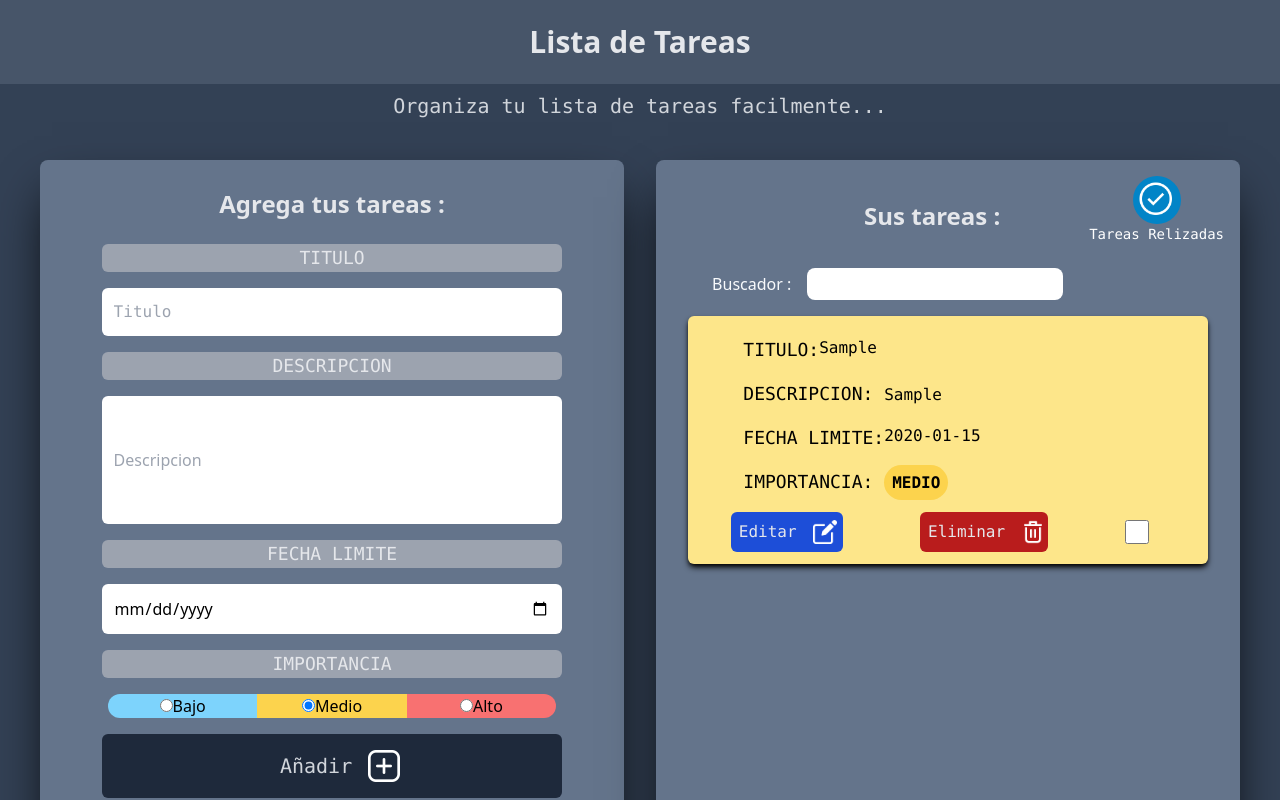
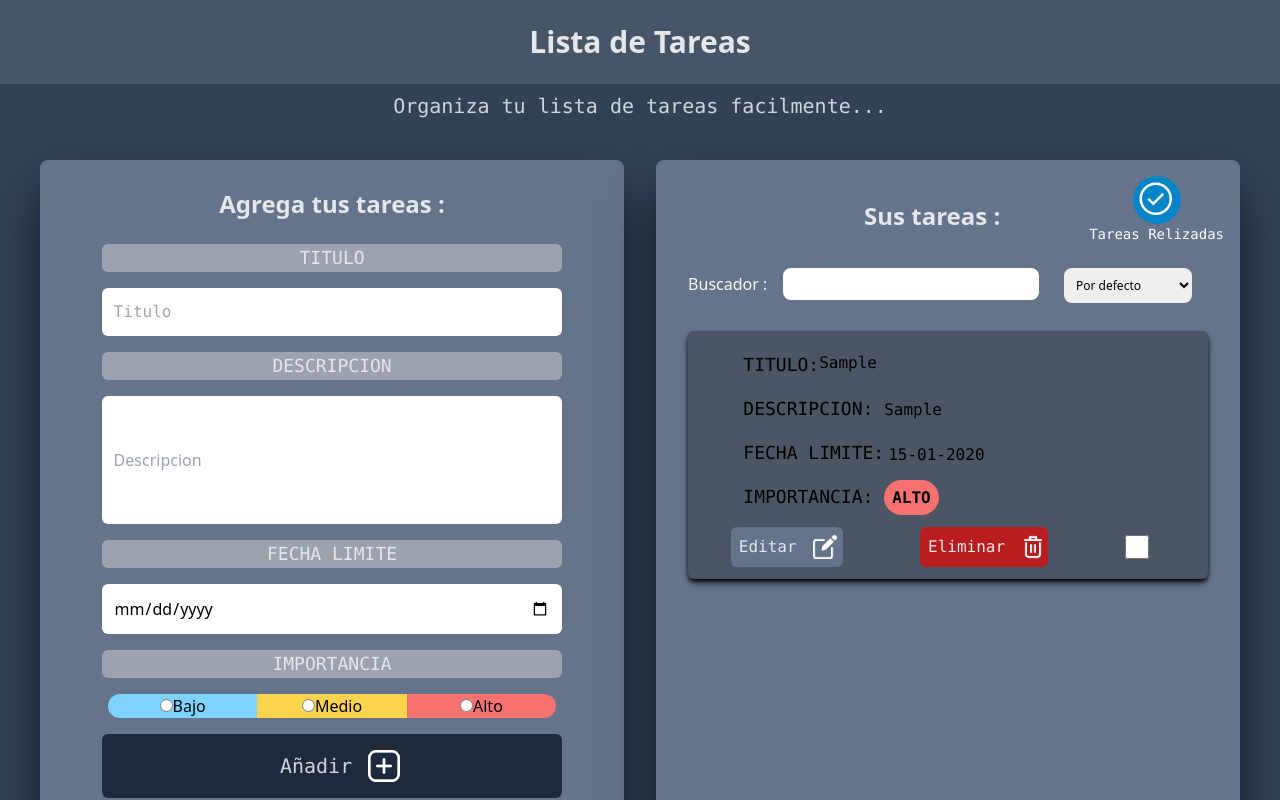
Before and after one commit to TomasHaydu/Lista-de-Tareas, a React app: page / in a window 1280 px wide. Both pictures are taken after typing "Sample", "Sample", "2020-01-15" into the empty fields and a click on the input "Añadir". Shown: the top 800 px of the page. Built offline with nearby package versions, Linux system fonts and the light colour scheme; the HTML template or start-up script is replaced by a standard one.

Commit message:
Se agregó "ordernar por" y detalles de fechas
Se agregó:
-orderar por
-tareas vencidas
-alerta vencimiento hoy
-fecha DD/MM/YYYY
-mas

```diff
--- a/src/App.jsx
+++ b/src/App.jsx
@@ -15,6 +15,9 @@ function App() {
 
   useEffect(() => {
     localStorage.setItem("tareas", JSON.stringify(tareas));
+    setTareas(tareas.sort((a, b) => {
+      return (new Date (a.fecha)) - (new Date (b.fecha))
+    }))
   }, [tareas]);
 
   useEffect(() => {
--- a/src/components/Formulario.jsx
+++ b/src/components/Formulario.jsx
@@ -11,24 +11,6 @@ const Formulario = ({ tareas, setTareas, unaTarea, setUnaTarea }) => {
   const [importancia, setImportancia] = useState("medio");
 
   const [error, setError] = useState(false);
-
-
-  // const dayNow = () => {
-  //   let date = new Date();
-  //   let day = date.getDate();
-  //   let month = date.getMonth() + 1;
-  //   let year = date.getFullYear();
-  //   if (month < 10) {
-  //     fechaDeHoy = `${day}-0${month}-${year}`;
-  //   } else {
-  //     fechaDeHoy = `${day}-${month}-${year}`;
-  //   }
-  //   const fechaDeHoy =
-  //   setFecha(fechaDeHoy)
-  // };
-  // dayNow()
-
-
 
   const generarId = () => {
     const random = Math.random().toString(36).substring(2);
@@ -151,12 +133,12 @@ const Formulario = ({ tareas, setTareas, unaTarea, setUnaTarea }) => {
         <div className="flex justify-center mx-7 md:mx-16">
           <div
             className="bg-sky-300 w-1/3 rounded-l-full cursor-pointer"
-            onClick={() => setImportancia("bajo")}
+            onClick={() => setImportancia("1")}
           >
             <input
               type="radio"
-              value="bajo"
-              checked={importancia == "bajo" ? true : false}
+              value="1"
+              checked={importancia == "1" ? true : false}
               onChange={(e) => setImportancia(e.target.value)}
             />
             <label className="cursor-pointer">Bajo</label>
@@ -164,12 +146,12 @@ const Formulario = ({ tareas, setTareas, unaTarea, setUnaTarea }) => {
 
           <div
             className="bg-amber-300 w-1/3 cursor-pointer"
-            onClick={() => setImportancia("medio")}
+            onClick={() => setImportancia("2")}
           >
             <input
               type="radio"
-              value="medio"
-              checked={importancia == "medio" ? true : false}
+              value="2"
+              checked={importancia == "2" ? true : false}
               onChange={(e) => setImportancia(e.target.value)}
             />
             <label className="cursor-pointer">Medio</label>
@@ -177,12 +159,12 @@ const Formulario = ({ tareas, setTareas, unaTarea, setUnaTarea }) => {
 
           <div
             className="bg-red-400 w-1/3 rounded-r-full cursor-pointer"
-            onClick={() => setImportancia("alto")}
+            onClick={() => setImportancia("3")}
           >
             <input
               type="radio"
-              value="alto"
-              checked={importancia == "alto" ? true : false}
+              value="3"
+              checked={importancia == "3" ? true : false}
               onChange={(e) => setImportancia(e.target.value)}
             />
             <label className="cursor-pointer">Alto</label>
--- a/src/components/ListaDeTareas.jsx
+++ b/src/components/ListaDeTareas.jsx
@@ -1,3 +1,4 @@
+import { useEffect } from "react";
 import { useState } from "react";
 import Tarea from "./Tarea";
 import TareasRealizadas from "./TareasRealizadas";
@@ -31,11 +32,69 @@ const ListaDeTareas = ({
     return resultadosBusqueda;
   };
 
+  const [defaultList, setDefaultList] = useState(
+    JSON.parse(localStorage.getItem("default-list")) ?? []
+  );
+
+  const [select, setSelect] = useState(
+    JSON.parse(localStorage.getItem("select")) ?? ""
+  );
+
+  useEffect(() => {
+    if (select === "" || select === "defecto") {
+      setDefaultList(tareas);
+    }
+  }, [select]);
+
+  const handleSelect = (value) => {
+    setSelect(value);
+    console.log(value);
+
+    //Alfabetico
+    if (value === "alfabetico") {
+      setTareas(
+        tareas.sort((a, b) => {
+          const tituloA = a.titulo.toLowerCase();
+          const tituloB = b.titulo.toLowerCase();
+          if (tituloA < tituloB) {
+            return -1;
+          }
+
+          if (tituloA > tituloB) {
+            return 1;
+          }
+          return 0;
+        })
+      );
+    }
+    //Default
+    if (value === "" || value === "defecto") {
+      setTareas(defaultList);
+    }
+
+    //Importancia
+    if (value === "importancia") {
+      setTareas(
+        tareas
+          .sort((a, b) => {
+            const importanciaA = a.importancia;
+            const importanciaB = b.importancia;
+            return importanciaA - importanciaB;
+          })
+          .reverse()
+      );
+    }
+
+    if (value === "fecha") {
+      setTareas(tareas.sort((a, b) => {
+        return (new Date (a.fecha)) - (new Date (b.fecha))
+      }))
+    }
+  };
+
   return (
     <div className="bg-slate-500 pt-4 mt-8 md:mt-0 md:ml-4 md:w-1/2 rounded-lg max-h-max  shadow-black shadow-2xl">
-      <div
-      className="md:flex md:justify-between"
-      >
+      <div className="md:flex md:justify-between">
         <p className="font-bold text-gray-200 text-2xl mx-auto mb-4 md:ml-52 md:mb-6 md:mt-6 text-center">
           Sus tareas :
         </p>
@@ -51,13 +110,13 @@ const ListaDeTareas = ({
       </div>
 
       <div className="flex justify-between">
-        <div className="ml-14 mt-3 ">
+        <div className="ml-8 my-3 ">
           <label className="mr-4 text-slate-50">Buscador :</label>
           {tareas.length === 0 ? (
             <input
               type="text"
               disabled
-              className="rounded-lg p-1 w-40 md:w-64"
+              className="rounded-lg p-1 w-40 md:w-64 "
             />
           ) : (
             <input
@@ -67,12 +126,24 @@ const ListaDeTareas = ({
             />
           )}
         </div>
+        <div className="mr-12 my-3">
+          <select
+            className="w-32 p-2 rounded-lg text-xs"
+            onChange={(e) => handleSelect(e.target.value)}
+          >
+            <option disabled value="">-Ordernar por-</option>
+            <option value="defecto">Por defecto</option>
+            <option value="alfabetico">A-Z</option>
+            <option value="fecha">Fecha</option>
+            <option value="importancia">Importancia</option>
+          </select>
+        </div>
       </div>
 
       {tareas &&
       tareas.length &&
       filtrarElementos(buscador, tareas).length !== 0 ? (
-        <div className="overflow-y-auto md:h-screen">
+        <div className="overflow-y-scroll md:h-screen scroll-smooth">
           {filtrarElementos(buscador, tareas).map((tarea) => (
             <Tarea
               tarea={tarea}
@@ -87,7 +158,9 @@ const ListaDeTareas = ({
       ) : (
         <div className="flex justify-center md:mt-28">
           <p className="font-mono text-gray-200 text-base mx-8 my-4 ">
-            {buscador.length === 0 ? "Aun no se han agregado tareas..." : "La busqueda ha fallado" }
+            {buscador.length === 0
+              ? "Aun no se han agregado tareas..."
+              : "La busqueda ha fallado"}
           </p>
         </div>
       )}
--- a/src/components/Modal.jsx
+++ b/src/components/Modal.jsx
@@ -22,6 +22,20 @@ const Modal = ({ tarea, setUnaTarea, eliminarTarea, realizadasToTareas }) => {
     }
   };
 
+
+//  const dayNow = () => {
+//    let date = new Date();
+//    let day = date.getDate();
+//    let month = date.getMonth() + 1;
+//    let year = date.getFullYear();
+//    if (month < 10) {
+//      return fechaDeHoy = `${day}-0${month}-${year}`;
+//    } else {
+//      return fechaDeHoy = `${day}-${month}-${year}`;
+//    }
+//  };
+//  console.log(dayNow)
+
   return (
     <div className="bg-gray-400 mx-10 h-full my-2 md:h-12 flex-row md:flex md:items-center md:justify-between ">
       <p className="ml-6 underline">Titulo: </p>
@@ -42,14 +56,18 @@ const Modal = ({ tarea, setUnaTarea, eliminarTarea, realizadasToTareas }) => {
       <p className="ml-6 mb-2 underline md:w-80">Importancia: </p>
       <span
         className={
-          tarea.importancia == "bajo"
+          tarea.importancia == "1"
             ? "bg-sky-300 font-bold p-1 mx-8 text-base md:ml-2 md:p-1.5 rounded-xl text-black uppercase"
-            : tarea.importancia == "medio"
+            : tarea.importancia == "2"
             ? "bg-amber-300 font-bold text-base ml-2 p-1.5 rounded-xl text-black uppercase"
             : "bg-red-400 font-bold text-base ml-2 p-1.5 rounded-xl text-black uppercase"
         }
       >
-        {tarea.importancia}
+        {tarea.importancia == 1
+          ? "bajo"
+          : tarea.importancia == 2
+          ? "medio"
+          : "alto"}
       </span>
 
       <div className="flex justify-around mx-2">
--- a/src/components/Tarea.jsx
+++ b/src/components/Tarea.jsx
@@ -1,133 +1,192 @@
-import {useState} from 'react';
-import Edit from '../img/edit.png';
-import Delete from '../img/delete.png';
+import { useState } from "react";
+import Edit from "../img/edit.png";
+import Delete from "../img/delete.png";
 
-const Tarea = ({tarea, setUnaTarea, eliminarTarea, tareasToRealizadas }) => {
-
-    const [isChecked, setIsChecked] = useState(false)
+const Tarea = ({ tarea, setUnaTarea, eliminarTarea, tareasToRealizadas }) => {
+  const [isChecked, setIsChecked] = useState(false);
 
   const handleDelete = () => {
-        const response = confirm('Desea ELIMINAR esta tarea?')
+    const response = confirm("Desea ELIMINAR esta tarea?");
 
-        if(response){
-            eliminarTarea(tarea.id)
+    if (response) {
+      eliminarTarea(tarea.id);
     }
 
-    setUnaTarea({})
-    }
+    setUnaTarea({});
+  };
 
   const handleChecked = (id) => {
     setTimeout(() => {
-            tareasToRealizadas(id)
+      tareasToRealizadas(id);
     }, 500);
+  };
+
+  const dayNow = () => {
+    let date = new Date();
+    let day = date.getDate() < 9 ? "0" + date.getDate() : date.getDate();
+    let month =
+      date.getMonth() + 1 < 9
+        ? "0" + (date.getMonth() + 1)
+        : date.getMonth() + 1;
+    let year = date.getFullYear();
+    if (month < 10) {
+      return `${day}-0${month}-${year}`;
+    } else {
+      return `${day}-${month}-${year}`;
     }
+  };
+
+  const dayMonthYear = (fecha) => {
+    const [year, month, day] = fecha.split("-");
+
+    const result = [day, month, year].join("-");
+
+    return result;
+  };
+
+  console.log(dayNow());
+  console.log(dayMonthYear(tarea.fecha));
 
   return (
     <div
-    className={isChecked===true ? ' bg-gray-500 rounded-md ml-8 mr-8 shadow-md p-1 mt-4 mb-4  shadow-black'
-    : (tarea.importancia == "bajo" ? 'bg-sky-200 rounded-md ml-8 mr-8 shadow-md p-1 mt-4 mb-4  shadow-black':
-    (tarea.importancia == "medio" ? 'bg-amber-200 rounded-md ml-8 mr-8 shadow-md p-1 mt-4 mb-4 shadow-black' :
-     'bg-red-200 rounded-md ml-8 mr-8 shadow-md p-1 mt-4 mb-4 shadow-black')) }
+      className={
+        isChecked === true
+          ? " bg-gray-500 rounded-md ml-8 mr-8 shadow-md p-1 mt-4 mb-4  shadow-black"
+          : dayMonthYear(tarea.fecha) < dayNow() ? " bg-gray-600 rounded-md ml-8 mr-8 shadow-md p-1 mt-4 mb-4  shadow-black"
+          :
+          tarea.importancia == 1
+          ? "bg-sky-200 rounded-md ml-8 mr-8 shadow-md p-1 mt-4 mb-4  shadow-black"
+          : tarea.importancia == 2
+          ? "bg-amber-200 rounded-md ml-8 mr-8 shadow-md p-1 mt-4 mb-4 shadow-black"
+          : "bg-red-200 rounded-md ml-8 mr-8 shadow-md p-1 mt-4 mb-4 shadow-black"
+      }
     >
+      {dayMonthYear(tarea.fecha) == dayNow() ? (
+        <span className="animate-ping inline-flex mx-2 mt-2 h-4 w-4 rounded-full bg-red-600 opacity-75"></span>
+      ) : null}
       <p
-        className={isChecked===true ? 'flex line-through mt-4 mb-4 text-black w-4/5 m-auto rounded-md font-mono uppercase text-lg'
-        : ' md:flex mt-4 mb-4 text-black w-4/5 m-auto rounded-md font-mono uppercase text-lg'}
+        className={
+          isChecked === true
+            ? "flex line-through mt-4 mb-4 text-black w-4/5 m-auto rounded-md font-mono uppercase text-lg"
+            : " md:flex mt-4 mb-4 text-black w-4/5 m-auto rounded-md font-mono uppercase text-lg"
+        }
       >
         Titulo:{" "}
-            <span
-            className='normal-case text-base no-underline flex overflow-hidden'
-            >
+        <span className="normal-case text-base no-underline flex overflow-hidden">
           {tarea.titulo}
         </span>
       </p>
 
       <p
-        className={isChecked===true ? 'flex line-through mt-4 mb-4 flex-grow overflow-hidden text-black w-4/5 m-auto rounded-md font-mono uppercase text-lg'
-        : ' mt-4 mb-4 flex-grow overflow-hidden text-black w-4/5 m-auto rounded-md font-mono uppercase text-lg'}
+        className={
+          isChecked === true
+            ? "flex line-through mt-4 mb-4 flex-grow overflow-hidden text-black w-4/5 m-auto rounded-md font-mono uppercase text-lg"
+            : " mt-4 mb-4 flex-grow overflow-hidden text-black w-4/5 m-auto rounded-md font-mono uppercase text-lg"
+        }
       >
         Descripcion:{" "}
-            <span
-             className='normal-case text-base'
+        <span className="normal-case text-base">{tarea.descripcion}</span>
+      </p>
+
+      <p
+        className={
+          isChecked === true
+            ? "flex line-through mt-4 mb-4 text-black w-4/5 m-auto rounded-md font-mono uppercase text-lg"
+            : "md:flex mt-4 mb-4 text-black w-4/5 m-auto rounded-md font-mono uppercase text-lg"
+        }
       >
-                {tarea.descripcion}
+        Fecha limite:{" "}
+        <span className=" normal-case text-base mt-1 ml-1">
+          {dayMonthYear(tarea.fecha) === dayNow() ? "HOY" : dayMonthYear(tarea.fecha) }
         </span>
       </p>
 
       <p
-        className={isChecked===true ? 'flex line-through mt-4 mb-4 text-black w-4/5 m-auto rounded-md font-mono uppercase text-lg'
-        : 'md:flex mt-4 mb-4 text-black w-4/5 m-auto rounded-md font-mono uppercase text-lg'}
+        className={
+          isChecked === true
+            ? "line-through mt-4 mb-4 text-black w-4/5 m-auto rounded-md font-mono uppercase text-lg"
+            : "mt-4 mb-4 text-black w-4/5 m-auto rounded-md font-mono uppercase text-lg"
+        }
       >
-            Fecha limite: {" "}
+        Importancia:{" "}
         <span
-            className=' normal-case text-base'
+          className={
+            isChecked === true
+              ? " font-bold text-base p-2 rounded-full text-black uppercase"
+              : tarea.importancia == 1
+              ? "bg-sky-300 font-bold text-base p-2 rounded-full text-black uppercase"
+              : tarea.importancia == 2
+              ? "bg-amber-300 font-bold text-base p-2 rounded-full text-black uppercase"
+              : "bg-red-400 font-bold text-base p-2 rounded-full text-black uppercase"
+          }
         >
-                {tarea.fecha}
+          {tarea.importancia == 1
+            ? "bajo"
+            : tarea.importancia == 2
+            ? "medio"
+            : "alto"}
         </span>
       </p>
 
-        <p
-        className={isChecked===true ? 'line-through mt-4 mb-4 text-black w-4/5 m-auto rounded-md font-mono uppercase text-lg'
-        : 'mt-4 mb-4 text-black w-4/5 m-auto rounded-md font-mono uppercase text-lg'}
-        >
-            Importancia: {" "}
-            <span
-            className={isChecked===true ? ' font-bold text-base p-2 rounded-full text-black uppercase':
-                (tarea.importancia == "bajo" ? 'bg-sky-300 font-bold text-base p-2 rounded-full text-black uppercase':
-             (tarea.importancia == "medio" ? 'bg-amber-300 font-bold text-base p-2 rounded-full text-black uppercase' :
-              'bg-red-400 font-bold text-base p-2 rounded-full text-black uppercase')) }
-            >
-                {tarea.importancia}
-            </span>
-        </p>
-
-        <div className='flex justify-around'>
+      <div className="flex justify-around">
         <div
-            className='flex p-2 w-20 md:w-28 bg-blue-700 rounded-md mb-2 hover:bg-blue-600 cursor-pointer'
+          className= {dayMonthYear(tarea.fecha) < dayNow() ? "flex p-2 w-20 md:w-28 bg-slate-500 rounded-md mb-2 cursor-pointer" :
+           "flex p-2 w-20 md:w-28 bg-blue-700 rounded-md mb-2 hover:bg-blue-600 cursor-pointer"}
           onClick={() => setUnaTarea(tarea)}
         >
           <button
-                type='button'
-                className=' font-mono text-sm md:text-base text-gray-200'
-                >Editar
+            type="button"
+            className=" font-mono text-sm md:text-base text-gray-200"
+          >
+            Editar
           </button>
 
           <img
-                src={Edit} alt="edit"
-                className='w-4 h-4 md:w-6 md:h-6 ml-1 md:ml-4 mr-4 blacktowhite'
+            src={Edit}
+            alt="edit"
+            className="w-4 h-4 md:w-6 md:h-6 ml-1 md:ml-4 mr-4 blacktowhite"
           />
-
         </div>
 
         <div
-            className='flex p-2 w-5/12 md:w-32 bg-red-700 rounded-md  mb-2 hover:bg-red-600 cursor-pointer'
+          className=
+          "flex p-2 w-5/12 md:w-32 bg-red-700 rounded-md  mb-2 hover:bg-red-600 cursor-pointer"
           onClick={handleDelete}
         >
           <button
-            type='button'
-            className=' font-mono text-sm md:text-base text-gray-200 no-underline'
-            >Eliminar
+            type="button"
+            className=" font-mono text-sm md:text-base text-gray-200 no-underline"
+          >
+            Eliminar
           </button>
 
           <img
-            src={Delete} alt="delete"
-            className='w-4 h-4 md:w-6 md:h-6 md:ml-4 mr-4 blacktowhite'
+            src={Delete}
+            alt="delete"
+            className="w-4 h-4 md:w-6 md:h-6 md:ml-4 mr-4 blacktowhite"
           />
-
         </div>
 
         <div className="flex items-center  md:mr-4">
-                <input id="teal-checkbox"
-                type="checkbox" value=""
+          <input
+            id="teal-checkbox"
+            type="checkbox"
+            value=""
             checked={isChecked}
-                onChange={isChecked===false ? ()=> setIsChecked(true):()=> setIsChecked(false)}
-                onClick={()=> handleChecked(tarea.id)}
+            onChange={
+              isChecked === false
+                ? () => setIsChecked(true)
+                : () => setIsChecked(false)
+            }
+            onClick={() => handleChecked(tarea.id)}
             className=" mb-2 h-5 w-5 md:w-6 md:h-6  text-teal-600 bg-gray-100 rounded-md
                  border-gray-300 focus:ring-teal-500 dark:focus:ring-teal-600
-                  dark:ring-offset-gray-800 focus:ring-2 dark:bg-gray-700 dark:border-gray-600"/>
+                  dark:ring-offset-gray-800 focus:ring-2 dark:bg-gray-700 dark:border-gray-600"
+          />
         </div>
       </div>
     </div>
-  )
-}
+  );
+};
 
-export default Tarea
+export default Tarea;
```
Lines whose indentation alone changed are shown as unchanged.
